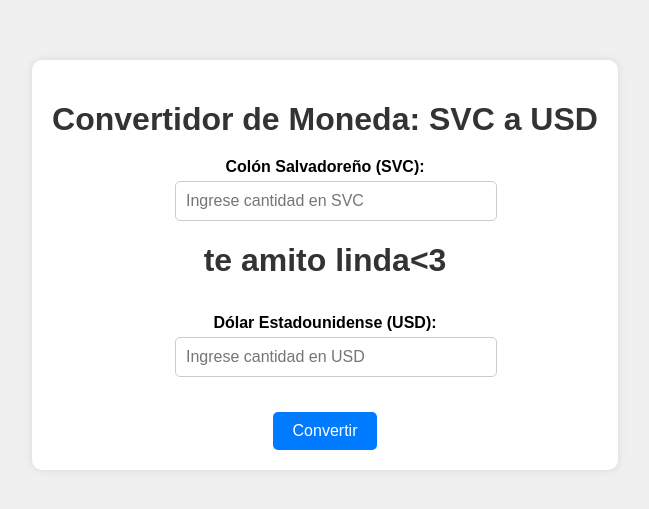
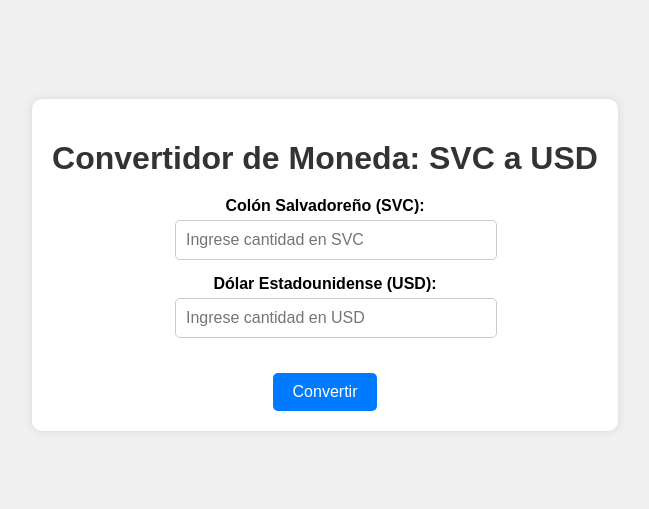
Before and after one commit to Erick7475/traducor-colonsv-dolares, a plain HTML site: page index.html in a window 1280 px wide. Shown: the part 135-644 px from the top of the page, without its empty margins (315-964 px from the left). Drawn offline with Linux system fonts and the light colour scheme.

Commit message:
Update index.html

```diff
--- a/index.html
+++ b/index.html
@@ -69,7 +69,6 @@
             <div class="input-group">
                 <label for="svc">Colón Salvadoreño (SVC):</label>
                 <input type="number" id="svc" placeholder="Ingrese cantidad en SVC">
-                <h1>te amito linda<3 </h1>
             </div>
             <div class="input-group">
                 <label for="usd">Dólar Estadounidense (USD):</label>
```
